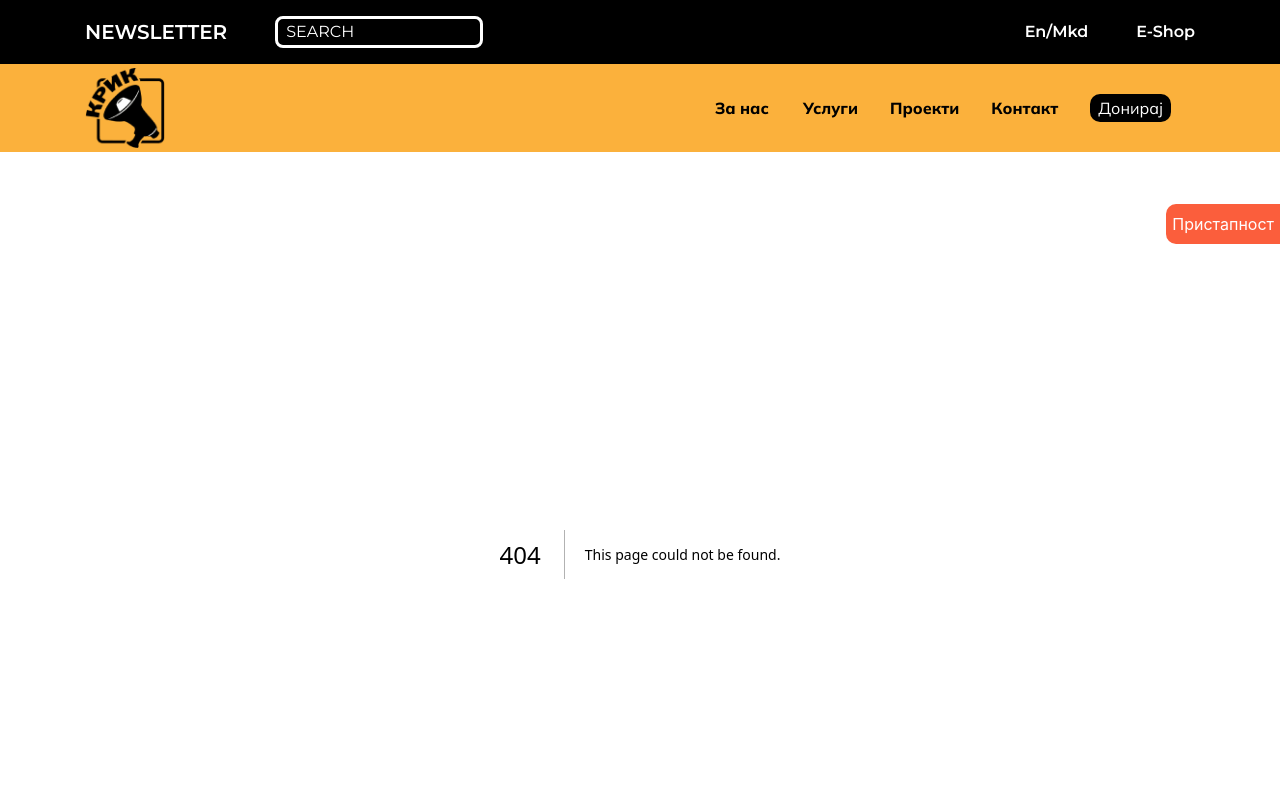
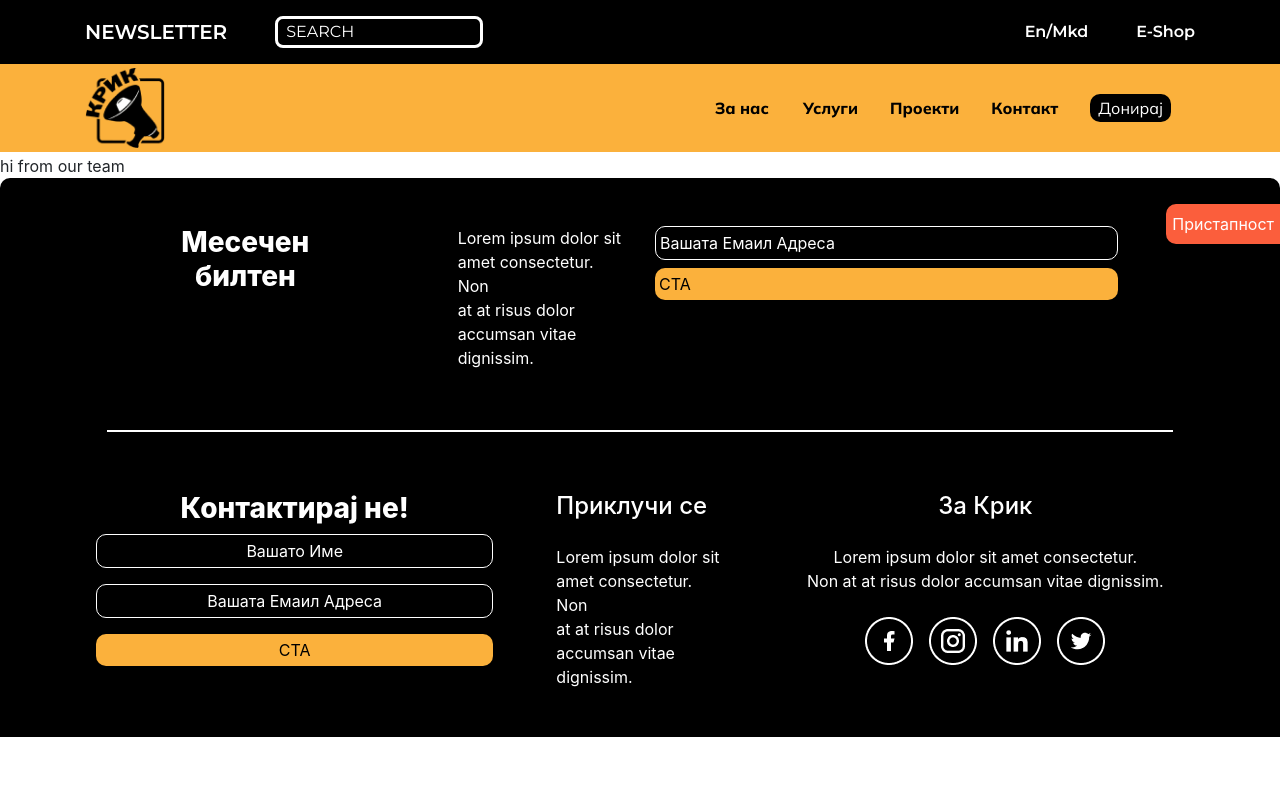
Before and after one commit to Metodij-Gjorgichkov/krik-project, a Next.js app: page /ourTeam in a window 1280 px wide. Before the commit this address had no page. Shown: the top 800 px of the page. Built offline with nearby package versions, Linux system fonts and the light colour scheme.

Commit message:
made some changes

```diff
--- a/src/components/OrangeHeader.tsx
+++ b/src/components/OrangeHeader.tsx
@@ -72,8 +72,8 @@ const OrangeHeader = () => {
                         ) => handleOnSelectChange(event)}
                       >
                         <option value="/">За нас</option>
-                        <option value="/forKrik">За крик</option>
-                        <option value="Нашиот тим">Нашиот тим</option>
+                        <option value="forKrik">За крик</option>
+                        <option value="ourTeam">Нашиот тим</option>
                         <option value="volunteers">Волонтери</option>
                         <option disabled>Архива</option>
                       </select>
@@ -125,19 +125,20 @@ const OrangeHeader = () => {
             className="container fixed-menu py-5"
           >
             <div className="row">
-              <div className="col-12 text-center text-white">
+              <div className="col-12 mt-5 text-center text-white">
                 <nav>
                   <ul>
                     <li className="mb-5">
                       <select
+                        className="text-white"
                         value={categoryValue}
                         onChange={(
                           event: React.ChangeEvent<HTMLSelectElement>
                         ) => handleOnSelectChange(event)}
                       >
                         <option value="/">За нас</option>
-                        <option value="/forKrik">За крик</option>
-                        <option value="Нашиот тим">Нашиот тим</option>
+                        <option value="forKrik">За крик</option>
+                        <option value="ourTeam">Нашиот тим</option>
                         <option value="volunteers">Волонтери</option>
                         <option disabled>Архива</option>
                       </select>
--- /dev/null
+++ b/src/pages/ourTeam/index.tsx
@@ -0,0 +1,7 @@
+import React from "react";
+
+const OurTeam = () => {
+  return <div>hi from our team</div>;
+};
+
+export default OurTeam;
--- a/src/styles/globals.css
+++ b/src/styles/globals.css
@@ -170,6 +170,10 @@ ul {
   height: calc(100vh - 88px);
   z-index: 100;
   transform-origin: right;
+}
+.fixed-menu select {
+  background: transparent;
+  border-radius: 10px;
 }
 /* ORANGE HEADER */
 /* ------------------------------------------------------------------------------------------------------------------------------ */
```
